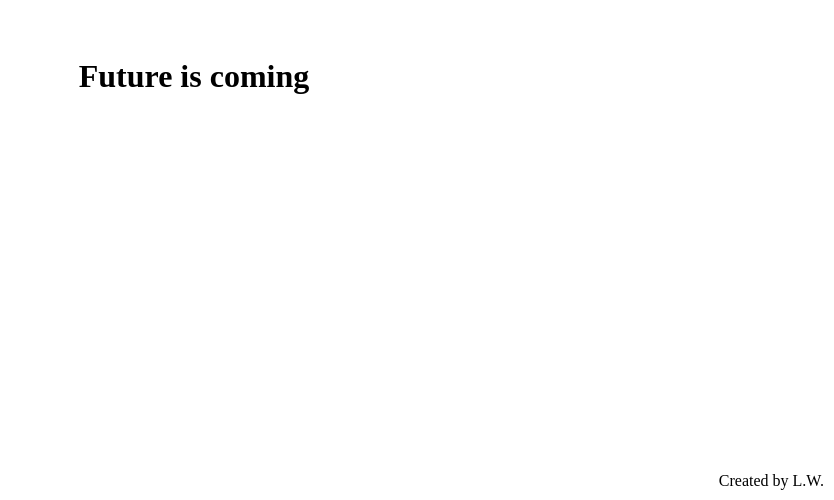
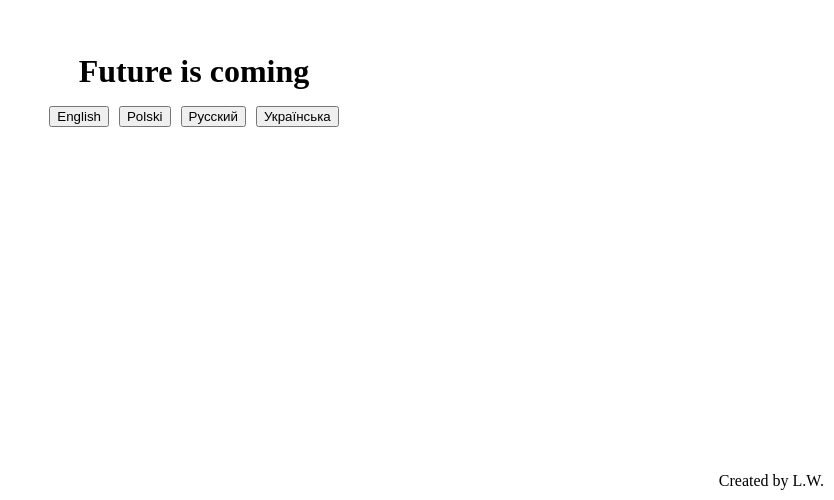
Before and after one commit to loreliawand/ncitylab, a React (Create React App) app in the folder frontend/: page / in a window 1280 px wide. Shown: the part 300-800 px from the top of the page, without its empty margins (446-1280 px from the left). Built offline with nearby package versions, Linux system fonts and the light colour scheme.

Commit message:
Added another languages

```diff
--- a/frontend/src/App.js
+++ b/frontend/src/App.js
@@ -1,3 +1,5 @@
+import { useState } from 'react';
+
 const Footer = () => {
   return (
     <div className="footer">
@@ -7,15 +9,25 @@ const Footer = () => {
 };
 
 const Future = () => {
+  const [title, setTitle] = useState('Future is coming');
   return (
     <div>
-      <h1>Future is coming</h1>
+      <h1>{title}</h1>
+      <div className="buttons">
+        <button onClick={() => setTitle('Future is coming')}>English</button>
+        <button onClick={() => setTitle('Nadchodzi przyszlość')}>Polski</button>
+        <button onClick={() => setTitle('Будущее близко')}>Русский</button>
+        <button onClick={() => setTitle('Майбутнє надходить')}>
+          Українська
+        </button>
+      </div>
     </div>
   );
 };
 
 const App = () => {
   console.log('All systems are working normally');
+
   return (
     <div>
       <Future />
--- a/frontend/src/index.css
+++ b/frontend/src/index.css
@@ -20,6 +20,15 @@ p {
   margin: 10px;
 }
 
+button {
+  margin: 0 5px;
+}
+
+.buttons {
+  flex-direction: row;
+  height: 10px;
+}
+
 .footer {
   height: 50px;
   flex-direction: row;
```
